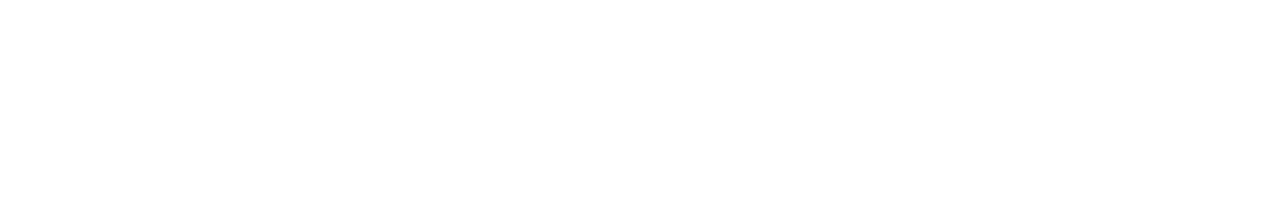
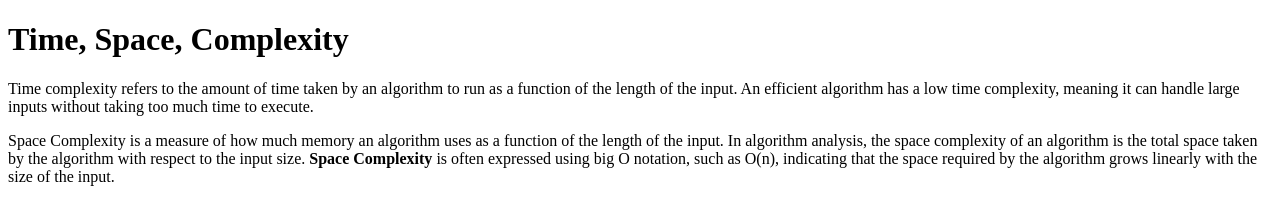
Before and after one commit to acciojob/time-and-space-complexity-ankitpawar1, a website: page main.html in a window 1280 px wide. Drawn offline with Linux system fonts and the light colour scheme.

Commit message:
created a submission

```diff
--- a/main.html
+++ b/main.html
@@ -1,16 +1,19 @@
 <!DOCTYPE html>
+<html lang="en">
+<head>
+    <meta charset="UTF-8">
+    <meta name="viewport" content="width=device-width, initial-scale=1.0">
+    <title>Time, Space, Complexity</title>
+</head>
+<body>
+    <h1>Time, Space, Complexity</h1>
 
-<html>
+    <p>
+        Time complexity refers to the amount of time taken by an algorithm to run as a function of the length of the input. An efficient algorithm has a low time complexity, meaning it can handle large inputs without taking too much time to execute.
+    </p>
 
-<head>
-	<link rel="stylesheet" href="styles.css">
-</head>
-
-<body>
-	<!-- the entire body must be written by student -->
-    <script type="text/javascript" src="./script.js">
-</script>
-
+    <p>
+        Space Complexity is a measure of how much memory an algorithm uses as a function of the length of the input. In algorithm analysis, the space complexity of an algorithm is the total space taken by the algorithm with respect to the input size. <b>Space Complexity</b> is often expressed using big O notation, such as O(n), indicating that the space required by the algorithm grows linearly with the size of the input.
+    </p>
 </body>
-
 </html>
```
